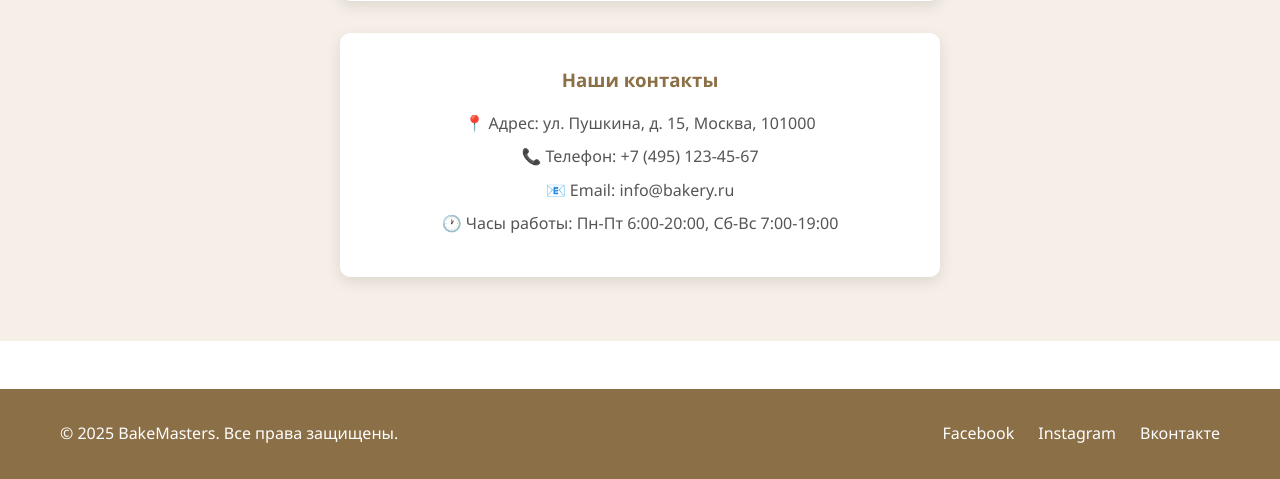
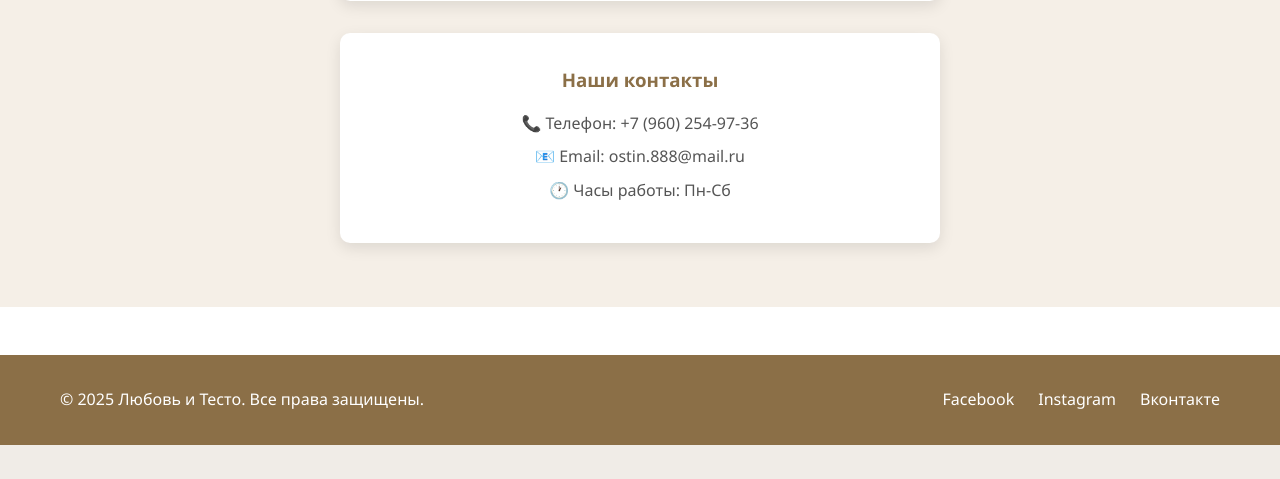
Before and after one commit to SaidIsakov/bread_project, a Django app: page / in a window 1280 px wide. Shown: the part 2885-3364 px from the top of the page. After the commit the page ends 3330 px from the top, so only its background shows below. Run offline with Django 5.2, Linux system fonts and the light colour scheme; data that the repository does not hold is empty.

Commit message:
chenges for footer.html and contacts.html

```diff
--- a/main/templates/main/components/contacts.html
+++ b/main/templates/main/components/contacts.html
@@ -14,10 +14,9 @@
 
             <div class="contact-info">
                 <h3>Наши контакты</h3>
-                <p>📍 Адрес: ул. Пушкина, д. 15, Москва, 101000</p>
-                <p>📞 Телефон: +7 (495) 123-45-67</p>
-                <p>📧 Email: info@bakery.ru</p>
-                <p>🕐 Часы работы: Пн-Пт 6:00-20:00, Сб-Вс 7:00-19:00</p>
+                <p>📞 Телефон: +7 (960) 254-97-36</p>
+                <p>📧 Email: ostin.888@mail.ru</p>
+                <p>🕐 Часы работы: Пн-Сб</p>
             </div>
         </div>
     </section>
--- a/templates/components/footer.html
+++ b/templates/components/footer.html
@@ -1,6 +1,6 @@
 <footer class="footer">
         <div class="container">
-            <p>&copy; 2025 BakeMasters. Все права защищены.</p>
+            <p>&copy; 2025 Любовь и Тесто. Все права защищены.</p>
             <div class="social-links">
                 <a href="#">Facebook</a>
                 <a href="#">Instagram</a>
```
